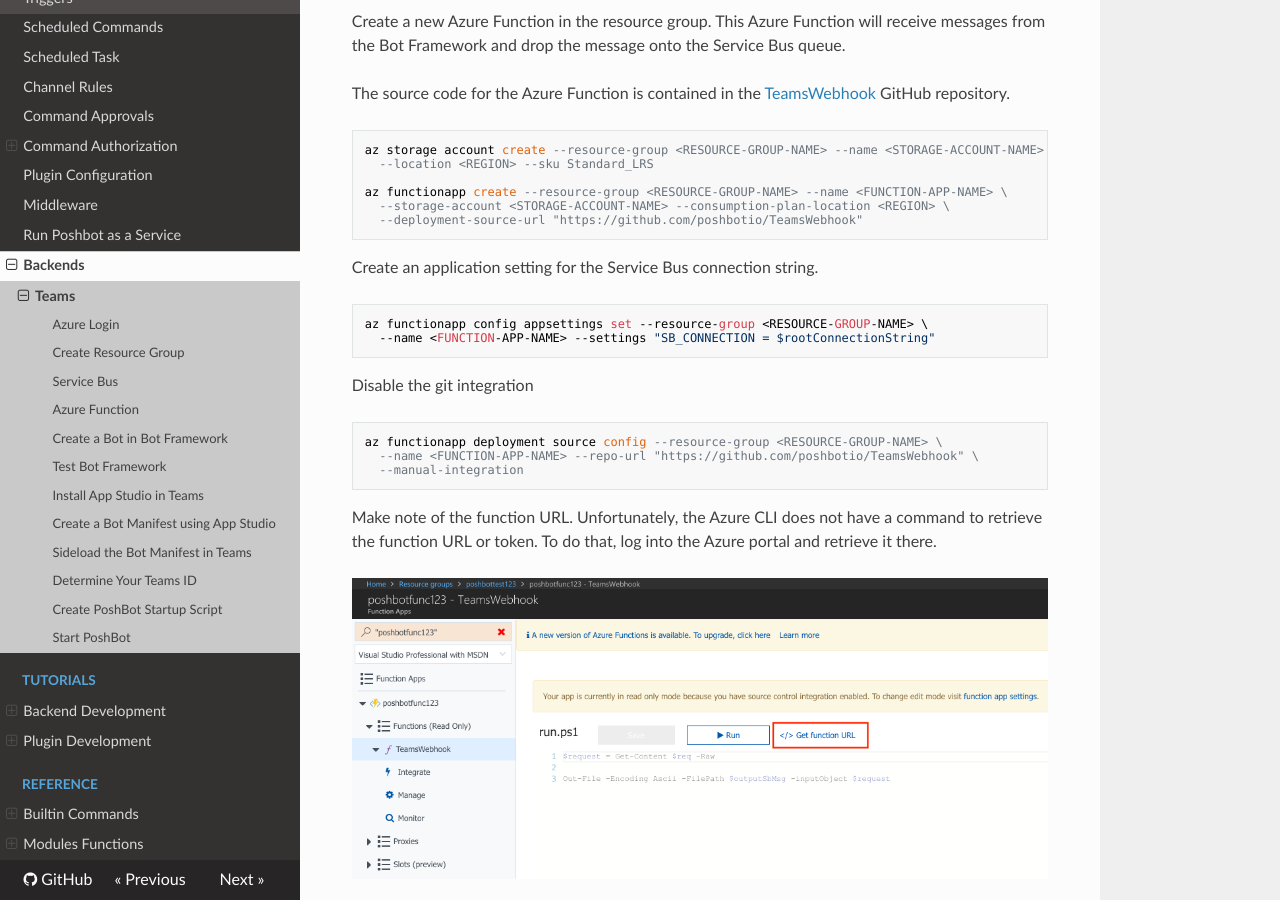
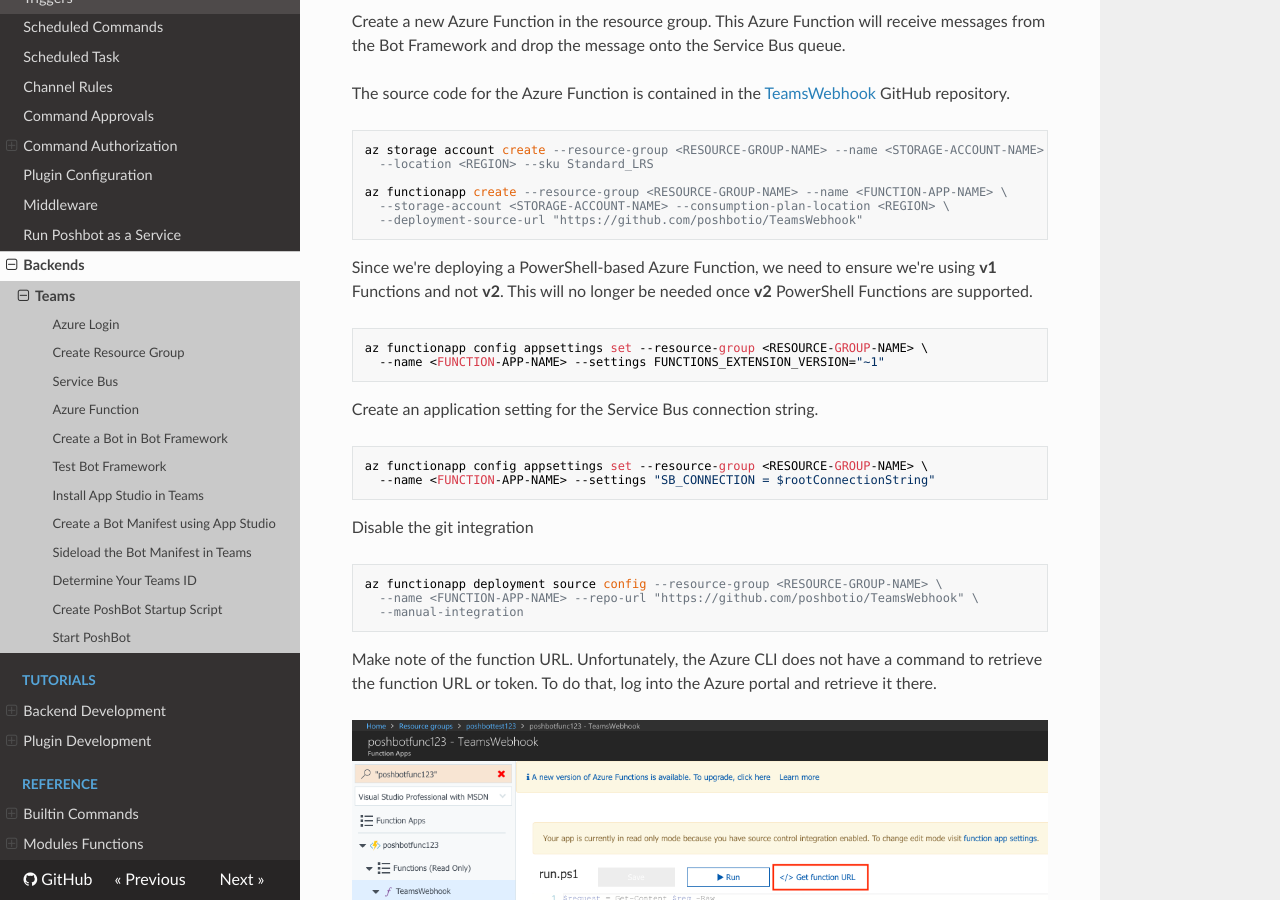
Before and after one commit to poshbotio/PoshBot, an MkDocs documentation site: the page built from docs/guides/backends/setup-teams-backend.md, in a window 1280 px wide and 900 px high, scrolled down 2387 px. Built offline with MkDocs 1.6.1, drawn with Linux system fonts in a browser that asks for light colours; nearby versions of some CDN libraries; old or Windows-style settings are respelled for this version of MkDocs.

Commit message:
Add v1 Function blurb in Teams setup doc
v2 Azure Functions currently do not support PowerShell.
We need to ensure v1 Functions are enabled.

````diff
--- a/docs/guides/backends/setup-teams-backend.md
+++ b/docs/guides/backends/setup-teams-backend.md
@@ -99,6 +99,14 @@ az storage account create --resource-group <RESOURCE-GROUP-NAME> --name <STORAGE
 az functionapp create --resource-group <RESOURCE-GROUP-NAME> --name <FUNCTION-APP-NAME> \
   --storage-account <STORAGE-ACCOUNT-NAME> --consumption-plan-location <REGION> \
   --deployment-source-url "https://github.com/poshbotio/TeamsWebhook"
+```
+
+Since we're deploying a PowerShell-based Azure Function, we need to ensure we're using **v1** Functions and not **v2**.
+This will no longer be needed once **v2** PowerShell Functions are supported.
+
+```
+az functionapp config appsettings set --resource-group <RESOURCE-GROUP-NAME> \
+  --name <FUNCTION-APP-NAME> --settings FUNCTIONS_EXTENSION_VERSION="~1"
 ```
 
 Create an application setting for the Service Bus connection string.
````
